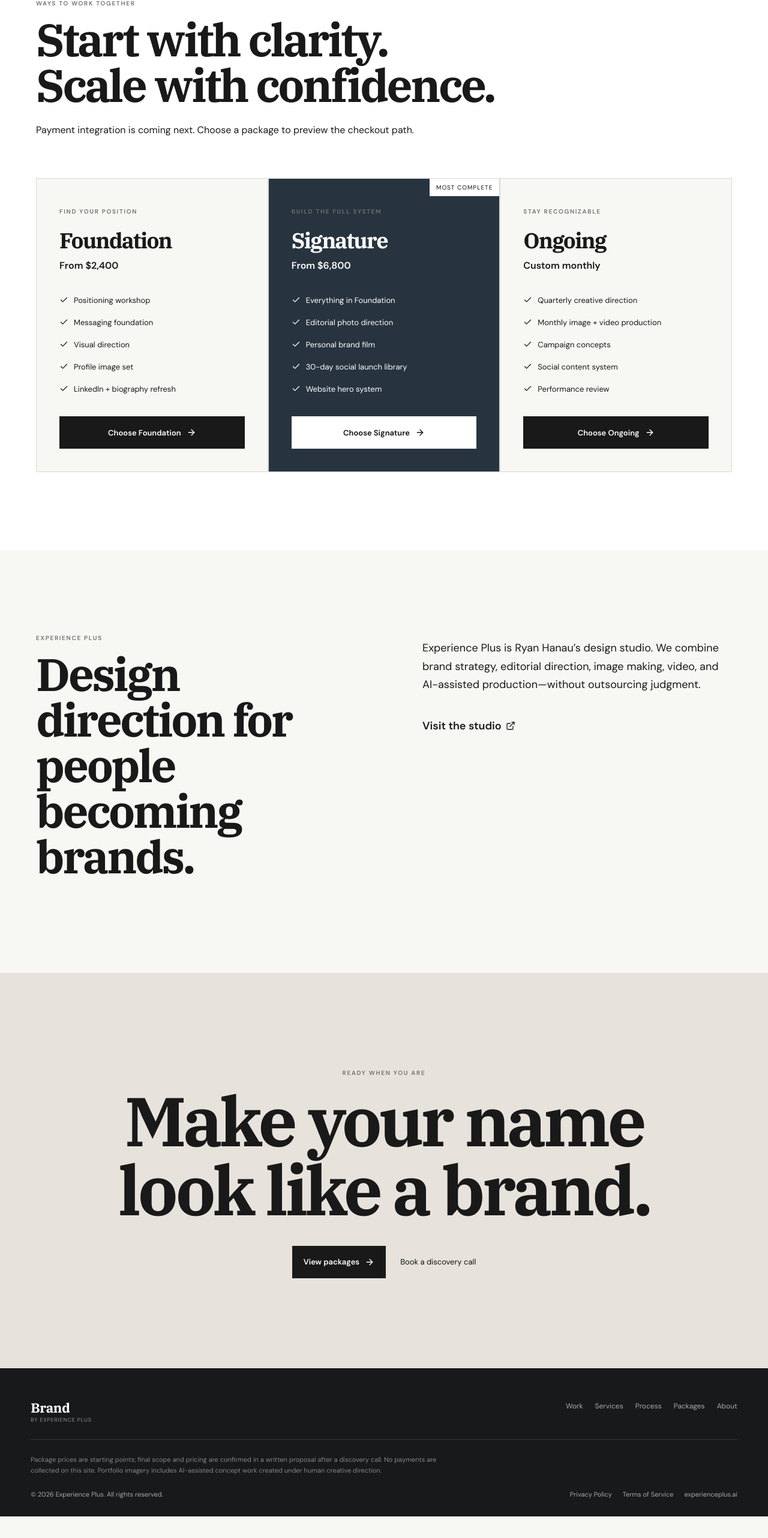
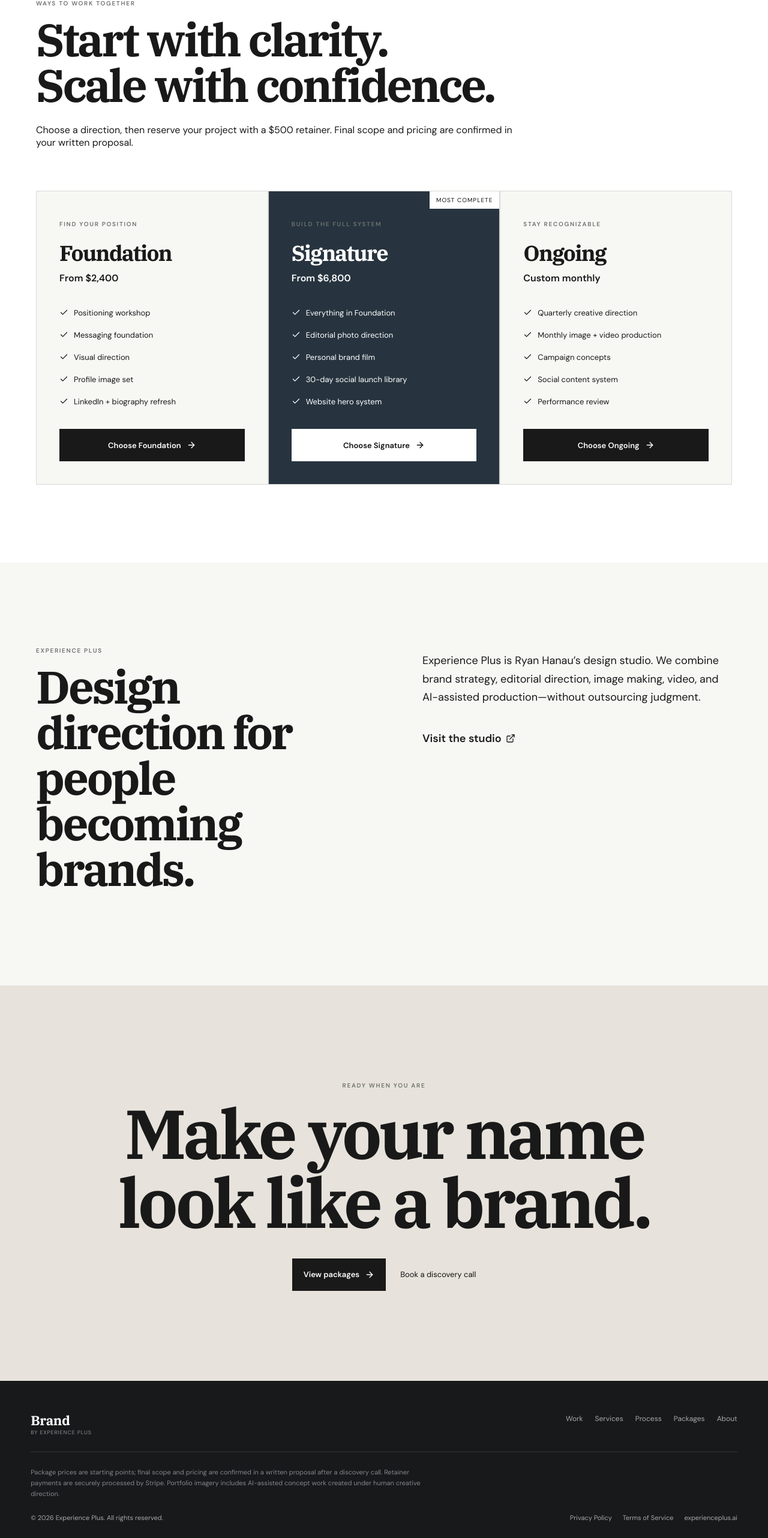
Before and after one commit to RHI-Org/brand, a React (Vite) app: page / in a window 1280 px wide. Shown: the part 6632-9196 px from the top of the page at 60% size. Before the commit the page ends 9160 px from the top, so only its background shows below. Built offline with nearby package versions, Linux system fonts and the light colour scheme.

Commit message:
feat: connect package retainer checkout

```diff
--- a/src/App.tsx
+++ b/src/App.tsx
@@ -2,6 +2,7 @@ import { useEffect, useState, type ReactNode } from 'react';
 import { ArrowRight, Check, ChevronDown, ExternalLink, Menu, Pause, Play, X } from 'lucide-react';
 
 const CALL_URL='https://www.experienceplus.ai/';
+const RETAINER_URL='https://www.ryanh.com/retainer-01';
 const navLinks:[string,string][]=[['Work','#work'],['Services','#services'],['Process','#process'],['Packages','#packages'],['About','#about']];
 const packages=[
   {name:'Foundation',label:'Find your position',price:'From $2,400',items:['Positioning workshop','Messaging foundation','Visual direction','Profile image set','LinkedIn + biography refresh']},
@@ -18,7 +19,7 @@ const legalDocs={
   privacy:{title:'Privacy Policy',updated:'July 2026',body:[
     ['Information we collect','This site does not require an account and does not collect personal information unless you choose to share it. Booking a discovery call happens through an external site governed by its own privacy policy.'],
     ['Analytics & cookies','We do not set marketing or tracking cookies. Basic, anonymous traffic statistics may be collected by our hosting provider to keep the site running reliably.'],
-    ['Payments','No payment details are collected on this site. When online checkout launches, payments will be processed by Stripe; your card details will go directly to Stripe and never touch our servers.'],
+    ['Payments','No payment details are collected on this site. Retainer payments are processed on a secure Stripe-hosted checkout page; your card details go directly to Stripe and never touch our servers.'],
     ['Contact','Questions about this policy? Reach us through experienceplus.ai.'],
   ] as [string,string][]},
   terms:{title:'Terms of Service',updated:'July 2026',body:[
@@ -30,7 +31,7 @@ const legalDocs={
   ] as [string,string][]},
 };
 function Legal({doc,onClose}:{doc:'privacy'|'terms';onClose:()=>void}){const d=legalDocs[doc];useEffect(()=>{document.body.style.overflow='hidden';const k=(e:KeyboardEvent)=>e.key==='Escape'&&onClose();addEventListener('keydown',k);return()=>{document.body.style.overflow='';removeEventListener('keydown',k)}},[onClose]);return <div className="modal-bg" onMouseDown={e=>e.target===e.currentTarget&&onClose()}><div className="checkout legal-doc" role="dialog" aria-modal="true" aria-labelledby="legal-title"><button className="modal-x" onClick={onClose} aria-label="Close"><X/></button><p className="kicker">Experience Plus</p><h2 id="legal-title">{d.title}</h2><p className="legal-updated">Last updated {d.updated}</p>{d.body.map(([h,t])=><div key={h}><h3>{h}</h3><p>{t}</p></div>)}</div></div>}
-function Checkout({choice,onClose}:{choice:string;onClose:()=>void}){useEffect(()=>{document.body.style.overflow='hidden';const k=(e:KeyboardEvent)=>e.key==='Escape'&&onClose();addEventListener('keydown',k);return()=>{document.body.style.overflow='';removeEventListener('keydown',k)}},[onClose]);return <div className="modal-bg" onMouseDown={e=>e.target===e.currentTarget&&onClose()}><div className="checkout" role="dialog" aria-modal="true" aria-labelledby="checkout-title"><button className="modal-x" onClick={onClose} aria-label="Close"><X/></button><p className="kicker">Checkout preview</p><h2 id="checkout-title">{choice}</h2><p>Secure online payment will be available here soon. For now, reserve your project with a discovery call.</p><div className="stripe-stub"><span>Stripe Checkout</span><strong>Integration stub ready</strong><code>POST /api/create-checkout-session</code></div><a className="btn dark" href={CALL_URL} target="_blank" rel="noreferrer">Book a discovery call <ArrowRight/></a><small>No payment is collected on this screen.</small></div></div>}
+function Checkout({choice,onClose}:{choice:string;onClose:()=>void}){useEffect(()=>{document.body.style.overflow='hidden';const k=(e:KeyboardEvent)=>e.key==='Escape'&&onClose();addEventListener('keydown',k);return()=>{document.body.style.overflow='';removeEventListener('keydown',k)}},[onClose]);return <div className="modal-bg" onMouseDown={e=>e.target===e.currentTarget&&onClose()}><div className="checkout" role="dialog" aria-modal="true" aria-labelledby="checkout-title"><button className="modal-x" onClick={onClose} aria-label="Close"><X/></button><p className="kicker">Secure retainer</p><h2 id="checkout-title">{choice}</h2><p>Reserve your project with a $500 retainer. Final scope, schedule, and total pricing are confirmed separately in a written proposal.</p><div className="stripe-stub"><span>Stripe Checkout</span><strong>$500 project retainer</strong><small>Secure payment opens in a new tab.</small></div><a className="btn dark" href={RETAINER_URL} target="_blank" rel="noreferrer">Pay $500 retainer <ArrowRight/></a><small>Payment is securely processed by Stripe.</small></div></div>}
 
 export default function App(){const [menu,setMenu]=useState(false);const [checkout,setCheckout]=useState<string|null>(null);const [legal,setLegal]=useState<'privacy'|'terms'|null>(null);useEffect(()=>{const io=new IntersectionObserver(es=>es.forEach(e=>e.isIntersecting&&e.target.classList.add('shown')),{threshold:.12});document.querySelectorAll('.reveal').forEach(n=>io.observe(n));return()=>io.disconnect()},[]);return <>
   <header><a className="logo" href="#top"><span>Brand</span><small>by Experience Plus</small></a><nav className={menu?'open':''}>{navLinks.map(([l,h])=><a href={h} onClick={()=>setMenu(false)} key={l}>{l}</a>)}<a className="nav-cta" href="#packages">Build your brand</a></nav><button className="menu" onClick={()=>setMenu(!menu)} aria-label="Toggle menu">{menu?<X/>:<Menu/>}</button></header>
@@ -43,7 +44,7 @@ export default function App(){const [menu,setMenu]=useState(false);const [checko
     <section className="split-film"><Still name="cd-still" alt="Creative director reviewing editorial photography in a studio"/><Reveal><p className="kicker">Creative direction</p><h2>AI makes production faster. Taste makes it yours.</h2><p>We use AI to expand the shot list, explore campaigns, and multiply formats. Every choice still passes through a human point of view.</p><ul><li><Check/>Environmental and studio portraits</li><li><Check/>Short-form and campaign video</li><li><Check/>Typography-led social assets</li><li><Check/>Website, press, and speaker kits</li></ul></Reveal></section>
     <section id="process" className="process"><Reveal><p className="kicker light">The process</p><h2>From point of view<br/>to public presence.</h2></Reveal><div className="process-line">{['Discover','Position','Direct','Produce','Launch','Evolve'].map((x,i)=><Reveal key={x}><b>{String(i+1).padStart(2,'0')}</b><span>{x}</span></Reveal>)}</div></section>
     <section className="film-chapter strategy"><Still name="strategy-still" alt="Strategy conversation at a studio table"/><div className="film-overlay"/><Reveal><p className="kicker light">Built together</p><h2>Your expertise.<br/>Our direction.</h2><p>The work begins at a table, not inside a generator.</p></Reveal></section>
-    <section id="packages" className="packages"><Reveal className="section-head"><p className="kicker">Ways to work together</p><h2>Start with clarity.<br/>Scale with confidence.</h2><p>Payment integration is coming next. Choose a package to preview the checkout path.</p></Reveal><div className="package-grid">{packages.map(p=><Reveal className={p.featured?'package featured':'package'} key={p.name}>{p.featured&&<em>Most complete</em>}<p className="kicker">{p.label}</p><h3>{p.name}</h3><strong>{p.price}</strong><ul>{p.items.map(i=><li key={i}><Check/>{i}</li>)}</ul><button className={p.featured?'btn light':'btn dark'} onClick={()=>setCheckout(p.name)}>Choose {p.name}<ArrowRight/></button></Reveal>)}</div></section>
+    <section id="packages" className="packages"><Reveal className="section-head"><p className="kicker">Ways to work together</p><h2>Start with clarity.<br/>Scale with confidence.</h2><p>Choose a direction, then reserve your project with a $500 retainer. Final scope and pricing are confirmed in your written proposal.</p></Reveal><div className="package-grid">{packages.map(p=><Reveal className={p.featured?'package featured':'package'} key={p.name}>{p.featured&&<em>Most complete</em>}<p className="kicker">{p.label}</p><h3>{p.name}</h3><strong>{p.price}</strong><ul>{p.items.map(i=><li key={i}><Check/>{i}</li>)}</ul><button className={p.featured?'btn light':'btn dark'} onClick={()=>setCheckout(p.name)}>Choose {p.name}<ArrowRight/></button></Reveal>)}</div></section>
     <section id="about" className="about"><Reveal><p className="kicker">Experience Plus</p><h2>Design direction for people becoming brands.</h2></Reveal><Reveal><p>Experience Plus is Ryan Hanau’s design studio. We combine brand strategy, editorial direction, image making, video, and AI-assisted production—without outsourcing judgment.</p><a href="https://www.experienceplus.ai/" target="_blank" rel="noreferrer">Visit the studio <ExternalLink/></a></Reveal></section>
     <section className="closing"><Reveal><p className="kicker">Ready when you are</p><h2>Make your name<br/>look like a brand.</h2><div className="actions"><a className="btn dark" href="#packages">View packages <ArrowRight/></a><a className="text-btn dark-text" href={CALL_URL} target="_blank" rel="noreferrer">Book a discovery call</a></div></Reveal></section>
-  </main><footer><div className="footer-top"><a className="logo" href="#top"><span>Brand</span><small>by Experience Plus</small></a><div className="footer-nav">{navLinks.map(([l,h])=><a href={h} key={l}>{l}</a>)}</div></div><p className="footer-note">Package prices are starting points; final scope and pricing are confirmed in a written proposal after a discovery call. No payments are collected on this site. Portfolio imagery includes AI-assisted concept work created under human creative direction.</p><div className="legal-row"><span>© 2026 Experience Plus. All rights reserved.</span><div className="legal-links"><button onClick={()=>setLegal('privacy')}>Privacy Policy</button><button onClick={()=>setLegal('terms')}>Terms of Service</button><a href="https://www.experienceplus.ai/" target="_blank" rel="noreferrer">experienceplus.ai</a></div></div></footer>{checkout&&<Checkout choice={checkout} onClose={()=>setCheckout(null)}/>}{legal&&<Legal doc={legal} onClose={()=>setLegal(null)}/>}</>}
+  </main><footer><div className="footer-top"><a className="logo" href="#top"><span>Brand</span><small>by Experience Plus</small></a><div className="footer-nav">{navLinks.map(([l,h])=><a href={h} key={l}>{l}</a>)}</div></div><p className="footer-note">Package prices are starting points; final scope and pricing are confirmed in a written proposal after a discovery call. Retainer payments are securely processed by Stripe. Portfolio imagery includes AI-assisted concept work created under human creative direction.</p><div className="legal-row"><span>© 2026 Experience Plus. All rights reserved.</span><div className="legal-links"><button onClick={()=>setLegal('privacy')}>Privacy Policy</button><button onClick={()=>setLegal('terms')}>Terms of Service</button><a href="https://www.experienceplus.ai/" target="_blank" rel="noreferrer">experienceplus.ai</a></div></div></footer>{checkout&&<Checkout choice={checkout} onClose={()=>setCheckout(null)}/>}{legal&&<Legal doc={legal} onClose={()=>setLegal(null)}/>}</>}
```
